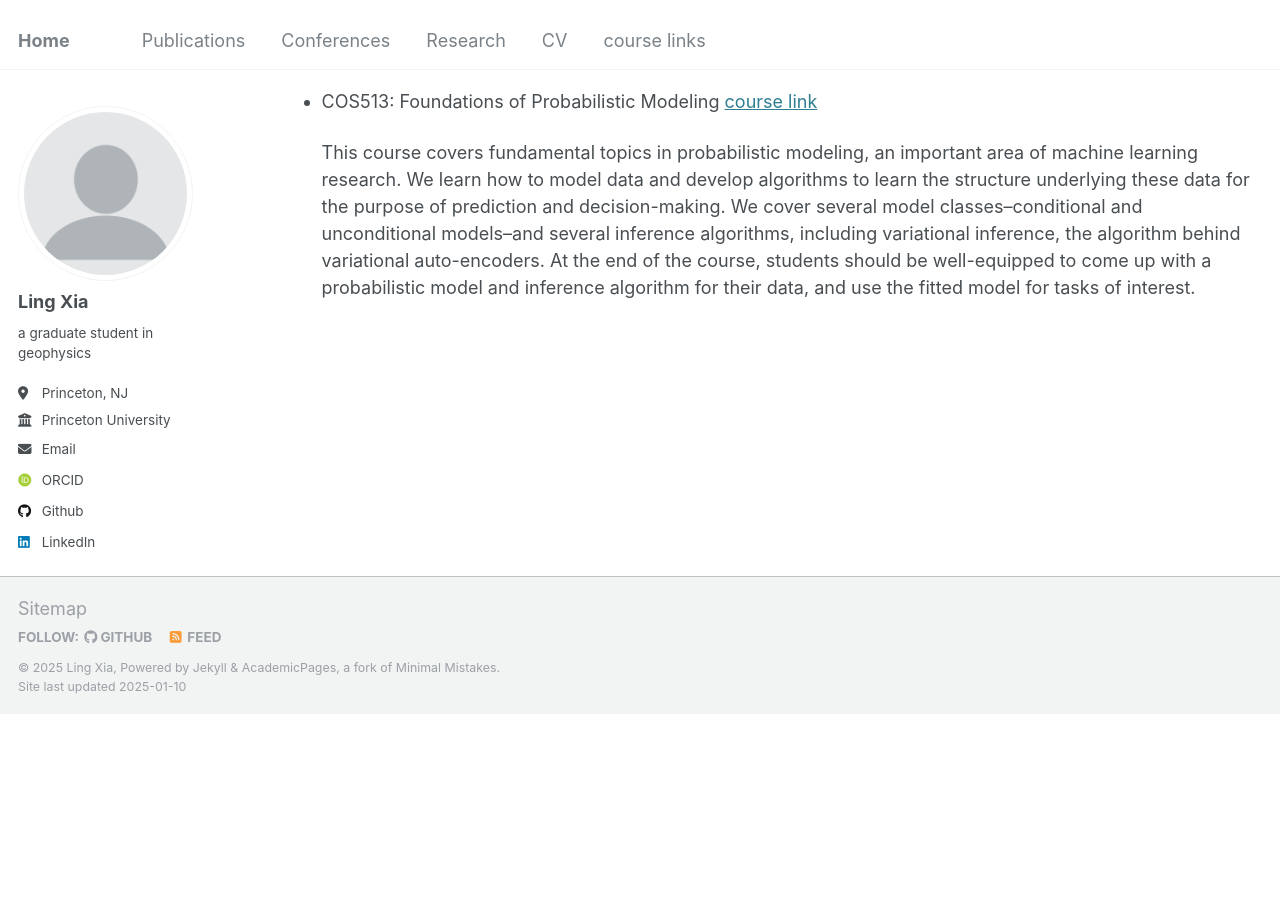
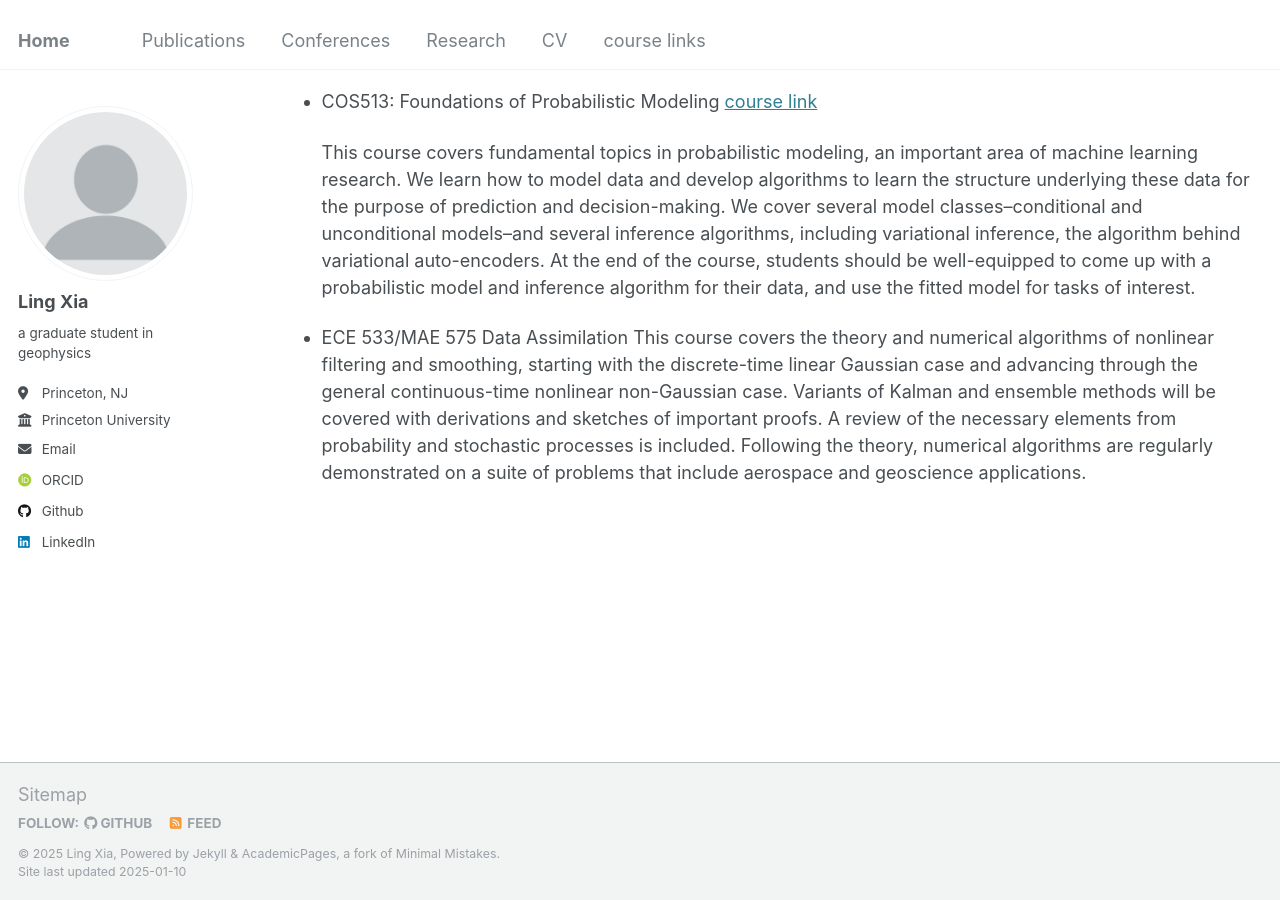
Before and after one commit to xialing2003/xialing2003.github.io, a Jekyll site: the page built from _pages/courses.md, in a window 1280 px wide and 900 px high, scrolled down 825 px. Built offline with Jekyll 4.4.1, drawn with Linux system fonts in a browser that asks for light colours; some web fonts are replaced; before the commit the page ends 1539 px from its top, so only the background shows below that.

Commit message:
Update courses.md

```diff
--- a/_pages/courses.md
+++ b/_pages/courses.md
@@ -40,3 +40,6 @@ data analysis
   [course link](https://www.cs.princeton.edu/courses/archive/fall10/cos513/#sec-1)
 
   This course covers fundamental topics in probabilistic modeling, an important area of machine learning research. We learn how to model data and develop algorithms to learn the structure underlying these data for the purpose of prediction and decision-making. We cover several model classes--conditional and unconditional models--and several inference algorithms, including variational inference, the algorithm behind variational auto-encoders. At the end of the course, students should be well-equipped to come up with a probabilistic model and inference algorithm for their data, and use the fitted model for tasks of interest.
+
+* ECE 533/MAE 575 Data Assimilation
+  This course covers the theory and numerical algorithms of nonlinear filtering and smoothing, starting with the discrete-time linear Gaussian case and advancing through the general continuous-time nonlinear non-Gaussian case. Variants of Kalman and ensemble methods will be covered with derivations and sketches of important proofs. A review of the necessary elements from probability and stochastic processes is included. Following the theory, numerical algorithms are regularly demonstrated on a suite of problems that include aerospace and geoscience applications.
```
